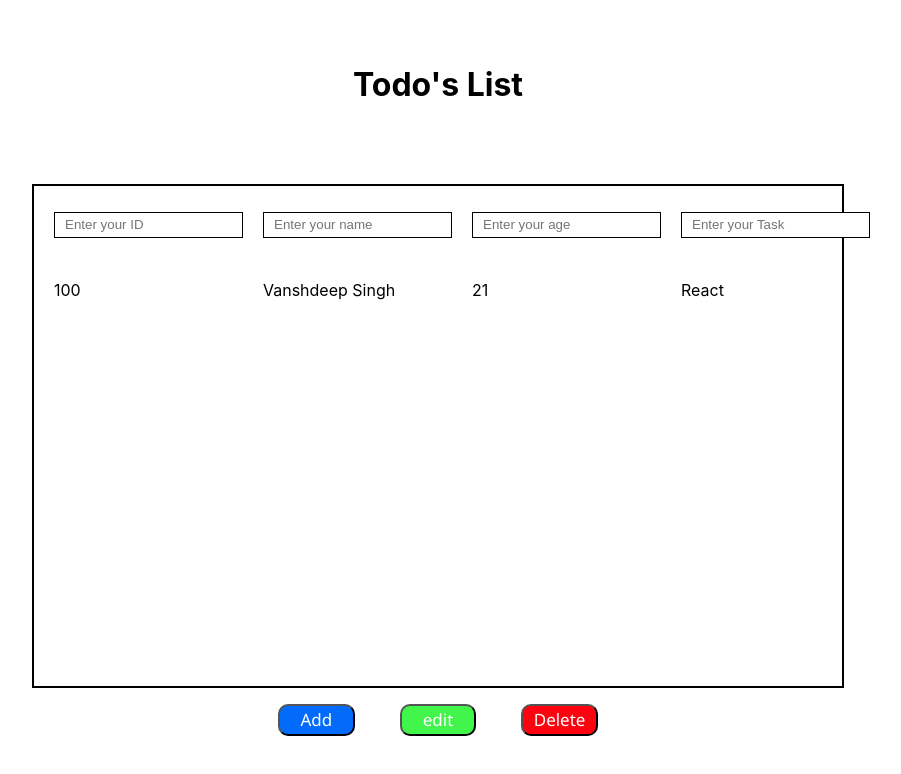
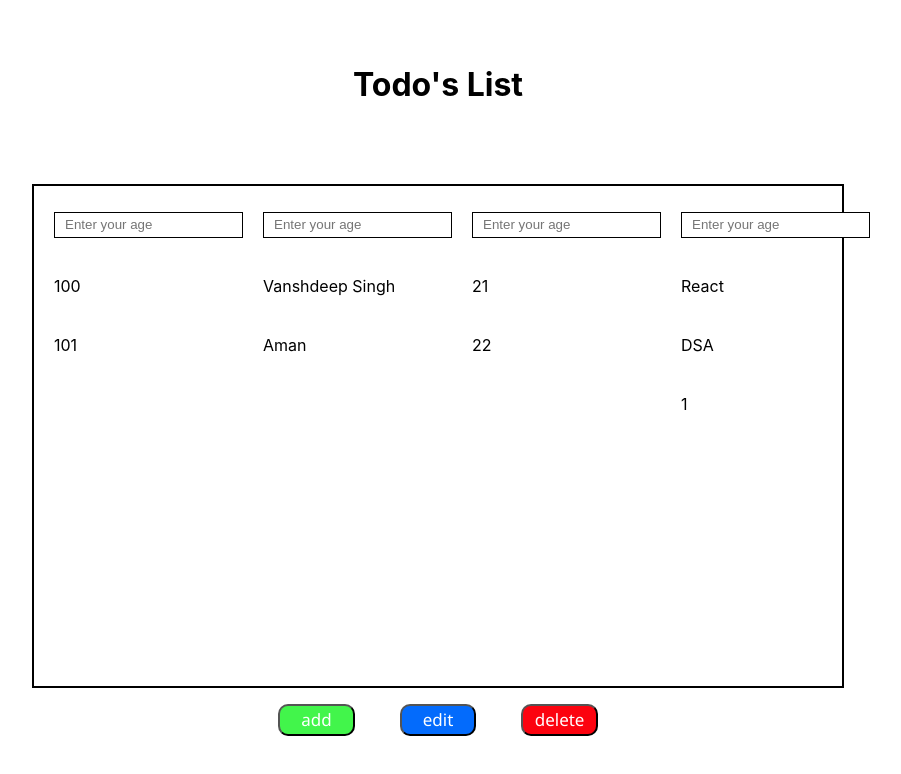
Before and after one commit to vanshdeepsingh-coder/todos-list, a React (Create React App) app: page / in a window 1280 px wide. Shown: the top 774 px of the page, without its empty margins (202-1103 px from the left). Built offline with nearby package versions, Linux system fonts and the light colour scheme; data requests are answered from the project's data file; the HTML template or start-up script is replaced by a standard one.

Commit message:
changes made

```diff
--- a/Data.json
+++ b/Data.json
@@ -5,6 +5,30 @@
       "name": "Vanshdeep Singh",
       "age": "21",
       "task": "React"
+    },
+    {
+      "id": "101",
+      "name": "Aman",
+      "age": "22",
+      "task": "DSA"
+    },
+    {
+      "id": "",
+      "name": "",
+      "age": "",
+      "task": "1"
+    },
+    {
+      "id": "",
+      "name": "",
+      "age": "",
+      "task": ""
+    },
+    {
+      "id": "",
+      "name": "",
+      "age": "",
+      "task": ""
     }
   ]
 }
--- a/src/App.css
+++ b/src/App.css
@@ -64,7 +64,7 @@
 }
 
 .button-add{
-    background-color: rgb(3, 107, 252);
+    background-color: rgb(66, 245, 75);
 }
 
 .button-delete{
@@ -72,5 +72,5 @@
 }
 
 .button-edit{
-    background-color: rgb(66, 245, 75);
+    background-color: rgb(3, 107, 252);
 }
--- a/src/App.js
+++ b/src/App.js
@@ -1,6 +1,6 @@
 import './App.css';
-import {AddButton,DeleteButton,EditButton} from './components/Button.jsx'
-import { NameInput,AgeInput,TaskInput,IDInput } from './components/Input.jsx';
+import {Button} from './components/Button.jsx'
+import {Input} from './components/Input.jsx';
 import React from 'react';
 import { useSelector,useDispatch } from 'react-redux';
 import { getInitialState } from './action/todos.js';
@@ -18,10 +18,10 @@ function App() {
    <div className="root">
     <h1> Todo's List</h1>
       <div className="todoBox">
-        <IDInput/>
-        <NameInput/>
-        <AgeInput/>
-        <TaskInput/>
+        <Input type="id"/>
+        <Input type="name"/>
+        <Input type="age"/>
+        <Input type="task"/>
 
         {todoData.map((data)=>{
           const dataArray=[data.id,data.name,data.age,data.task];
@@ -38,9 +38,10 @@ function App() {
       </div>
 
       <div className="parent-button">
-        <AddButton/>
-        <EditButton/>
-        <DeleteButton/>
+        <Button value="add" type="add" class="button-add"/>
+        <Button value="edit" type="edit" class="button-edit"/>
+        <Button value="delete" type="delete" class="button-delete"/>
+
       </div>
 
    </div>
--- a/src/action/todos.js
+++ b/src/action/todos.js
@@ -27,61 +27,77 @@ function setEditTodo(editedTodo){
 }
 
 function convertToString(todo){
+
     return JSON.stringify(todo)
 }
 
+async function callToAPI(method,body,API_URL,dispatch,actionToPerform,id={}){
+
+    let type={
+        method:method,
+        headers:{
+            'Content-Type':'application/json'
+        },
+        body:convertToString(body)
+    }
+
+    let result=[];
+
+    if(method==='GET'){
+        const response=await fetch(API_URL);
+        result=await response.json()
+    }
+    else{
+        const response=await fetch(API_URL,type);
+        result=await response.json()
+    }
+
+    if(method==='DELETE'){
+        result=id
+    }
+
+    dispatch(actionToPerform(result))
+}
+
 export function getInitialState(){
-    return async(dispatch,getState)=>{
-        const response=await fetch('http://localhost:3001/todos')
-        const result=await response.json();
+    return (dispatch,getState)=>{
+        const method='GET';
+        const body={};
+        const API_URL='http://localhost:3001/todos';
 
-        dispatch(setInitialState(result))
+        callToAPI(method,body,API_URL,dispatch,setInitialState)
     }
 }
 
 export function addTodo(todo){
 
-    return async (dispatch,getState)=>{
-        const response=await fetch('http://localhost:3001/todos',{
-            method:'POST',
-            headers:{
-                'Content-Type':'application/json'
-            },
-            body:convertToString(todo)
-        });
+    return (dispatch,getState)=>{
+        const method='POST';
+        const body=todo;
+        const API_URL='http://localhost:3001/todos';
 
-        const addedTodo=await response.json();
-        dispatch(setAddTodo(addedTodo))
+        callToAPI(method,body,API_URL,dispatch,setAddTodo)
     }
 }
 
 export function deleteTodo(id){
 
-    return async(dispatch,getState)=>{
-        await fetch(`http://localhost:3001/todos/${id}`,{
-            method:'DELETE',
-            headers:{
-                'Content-Type':'application/json'
-            }
-         })
+    return (dispatch,getState)=>{
+        const method='DELETE';
+        const body={};
+        const API_URL=`http://localhost:3001/todos/${id}`;
 
-         dispatch(setDeleteTodo(id))
+        callToAPI(method,body,API_URL,dispatch,setDeleteTodo,id)
     }
 }
 
 export function editTodo(todo){
 
-    return async(dispatch,getState)=>{
+    return (dispatch,getState)=>{
+        const method='PUT';
+        const body=todo;
+        const API_URL=`http://localhost:3001/todos/${todo.id}`;
 
-        const response=await fetch(`http://localhost:3001/todos/${todo.id}`,{
-            method:'PUT',
-            headers:{
-                'Content-Type':'application/json'
-            },
-            body:convertToString(todo)
-        })
-
-        const editedTodo=await response.json()
-        dispatch(setEditTodo(editedTodo))
+        callToAPI(method,body,API_URL,dispatch,setEditTodo)
     }
 }
--- a/src/components/Button.jsx
+++ b/src/components/Button.jsx
@@ -5,16 +5,16 @@ import { deleteTodo } from "../action/todos"
 import { editTodo } from "../action/todos"
 import { useDispatch } from "react-redux"
 
-function handleAddClick(dispatch,todoData){
+function handleClick(dispatch,type){
+    // console.log(todoData)
+    if(type==='add'){
         dispatch(addTodo(todoData))
     }
-
-function handleDeleteClick(dispatch){
+    else if(type==='delete'){
         const id=prompt("Please enter the id number to delete the data")
         dispatch(deleteTodo(id))
     }
-
-function handleEditClick(dispatch){
+    else if(type==='edit'){
         const id=prompt("Enter the id number")
         const name=prompt("Enter the name")
         const age=prompt("Enter the age")
@@ -23,29 +23,12 @@ function handleEditClick(dispatch){
         const data={id:id,name:name,age:age,task:task}
         dispatch(editTodo(data))
     }
-
- export function AddButton(){
-    const dispatch=useDispatch();
-    return (
-        <button className="button button-add"
-        onClick={()=>handleAddClick(dispatch,todoData)}>Add</button>
-    )
 }
 
-export function DeleteButton(){
+export function Button(props){
     const dispatch=useDispatch();
 
     return (
-        <button className="button button-delete"
-        onClick={()=>{handleDeleteClick(dispatch)}}>Delete</button>
+        <button className={`button ${props.class}`} onClick={()=>handleClick(dispatch,props.type)}>{props.value}</button>
     )
 }
-
-export function EditButton(){
-    const dispatch=useDispatch();
-
-    return (
-        <button className="button button-edit"
-        onClick={()=>{handleEditClick(dispatch)}}>edit</button>
-    )
-}
--- a/src/components/Input.jsx
+++ b/src/components/Input.jsx
@@ -1,4 +1,5 @@
-import React from "react"
+import { useState } from "react"
+import { Button } from "./Button";
 import "../App.css"
 
 let todoData={
@@ -8,32 +9,64 @@ let todoData={
     task:""
 }
 
-export function NameInput(){
+// export function NameInput(){
+//     return (
+//         <input className="input" onChange={(e)=>todoData.name=e.target.value}
+//         placeholder="Enter your name"></input>
+//     )
+// }
+
+// export function IDInput(){
+//     return (
+//         <input className="input" onChange={(e)=>todoData.id=e.target.value}
+//         placeholder="Enter your ID"></input>
+//     )
+// }
+
+// export function AgeInput(){
+//     return (
+//         <input className="input" onChange={(e)=>todoData.age=parseInt(e.target.value)}
+//         placeholder="Enter your age" ></input>
+//     )
+// }
+
+// export function TaskInput(){
+//     return (
+//         <input className="input" onChange={(e)=>todoData.task=e.target.value}
+//         placeholder="Enter your Task"></input>
+//     )
+// }
+
+export function Input(props){
+    const [todo, setTodo] = useState({ id: '', name: '', age: '', task: ''});
+
+    function handleOnChange(event,type){
+        const name=type;
+
+        setTodo(prevState => ({
+            ...prevState,
+            [name]: event.target.value
+        }));
+
+        console.log(todo)
+
+        // todoData.id=todo.id;
+        // todoData.name=todo.name;
+        // todoData.age=todo.age;
+        // todoData.task=todo.task;
+    }
+
+    function handleValue(type){
+        if(type==='id') return todo.id
+        else if(type==='name') return todo.name
+        else if(type==='age') return todo.age
+        else if(type==='task') return todo.task
+    }
+
     return (
-        <input className="input" onChange={(e)=>todoData.name=e.target.value}
-        placeholder="Enter your name"></input>
-    )
-}
-
-export function IDInput(){
-    return (
-        <input className="input" onChange={(e)=>todoData.id=e.target.value}
-        placeholder="Enter your ID"></input>
-    )
-}
-
-export function AgeInput(){
-    return (
-        <input className="input" onChange={(e)=>todoData.age=parseInt(e.target.value)}
+        <input className="input" value={handleValue(props.type)} onChange={(event)=>handleOnChange(event,props.type)}
         placeholder="Enter your age" ></input>
     )
 }
 
-export function TaskInput(){
-    return (
-        <input className="input" onChange={(e)=>todoData.task=e.target.value}
-        placeholder="Enter your Task"></input>
-    )
-}
-
 export default todoData;
```
Lines whose indentation alone changed are shown as unchanged.
